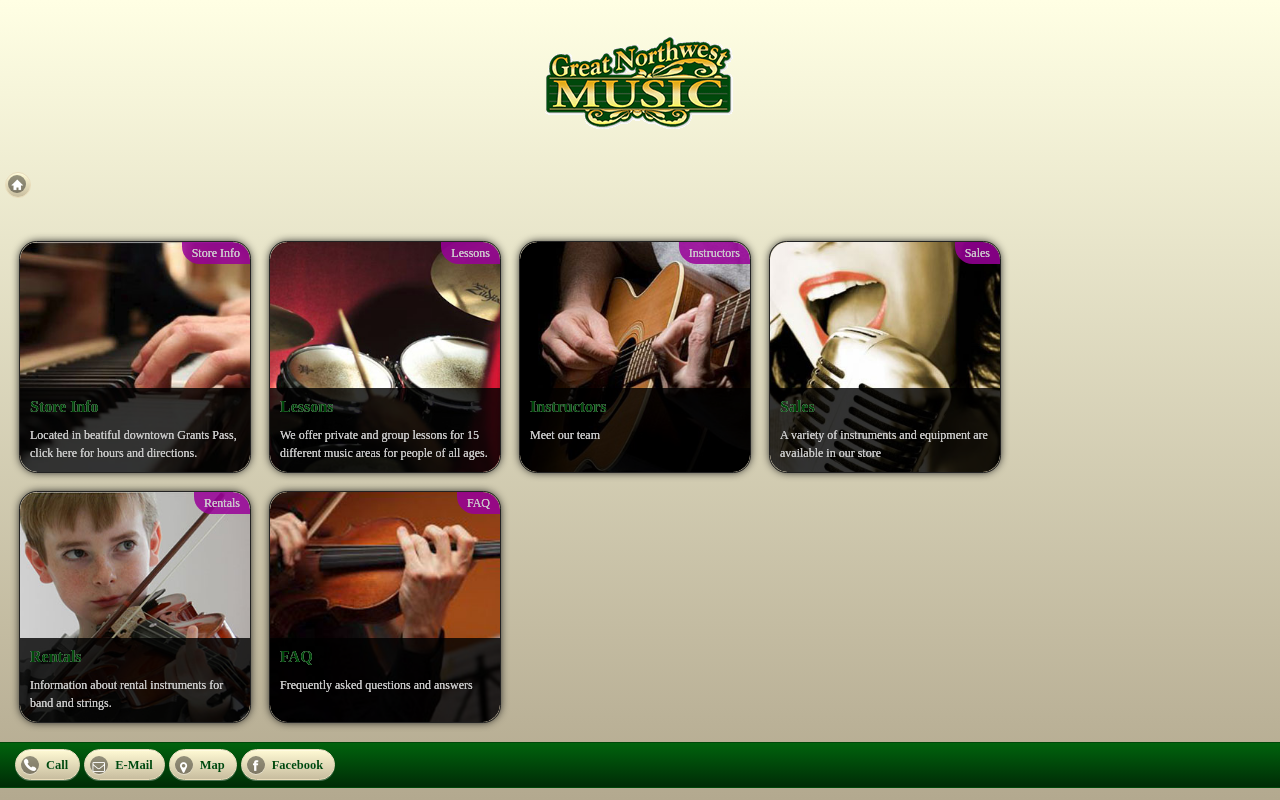
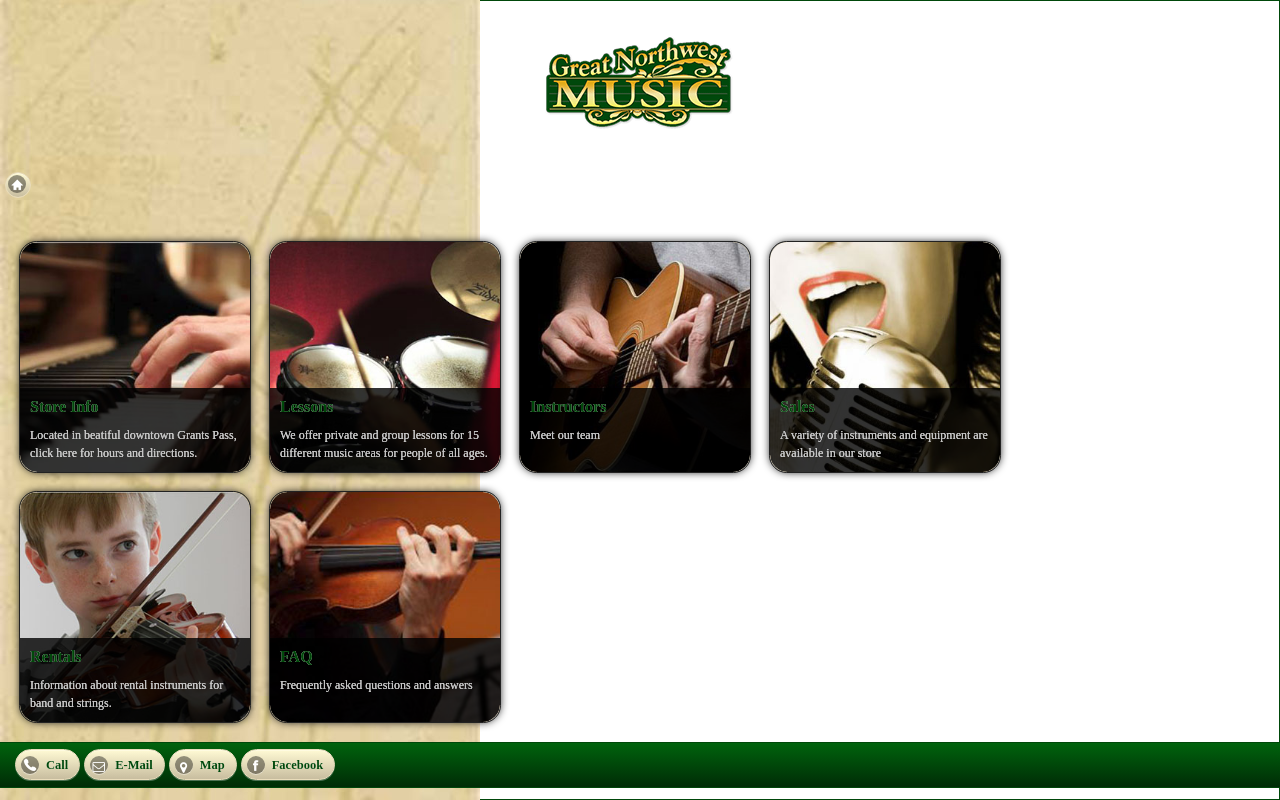
Before and after one commit to WebMasterAmy/gnwmcmobile, a PHP site: page / in a window 1280 px wide. Run offline with PHP 8.4, Linux system fonts and the light colour scheme; some libraries are stand-ins or nearby versions.

Commit message:
Background Image
Placed an image as the body background

```diff
--- a/css/gnwmc-mobile.css
+++ b/css/gnwmc-mobile.css
@@ -1,8 +1,17 @@
 @charset "utf-8";
 /* CSS Document */
 body .ui-footer .ui-header {
+
  white-space: normal;
- }#FAQ div h1 {
+ }
+
+body {
+	background-color: transparent;
+	background-image: url(../images/sidebar_background.jpg);
+	background-repeat: repeat-y;
+
+	}
+#FAQ div h1 {
 	white-space: normal;
 }
 h2#banner {
--- a/css/gnwmthemes.css
+++ b/css/gnwmthemes.css
@@ -54,17 +54,14 @@
 	border: 1px solid #00480a /*{a-body-border}*/;
 	color: #00480a /*{a-body-color}*/;
 	text-shadow: 0 /*{a-body-shadow-x}*/ 1px /*{a-body-shadow-y}*/ 0 /*{a-body-shadow-radius}*/ #ffffff /*{a-body-shadow-color}*/;
-	background: #e9dcba /*{a-body-background-color}*/;
-	background-image: -webkit-gradient(linear, left top, left bottom, from( #FFFFe4 /*{a-body-background-start}*/), to( #b3a98f /*{a-body-background-end}*/)); /* Saf4+, Chrome */
-	background-image: -webkit-linear-gradient( #FFFFe4 /*{a-body-background-start}*/, #b3a98f /*{a-body-background-end}*/); /* Chrome 10+, Saf5.1+ */
-	background-image:    -moz-linear-gradient( #FFFFe4 /*{a-body-background-start}*/, #b3a98f /*{a-body-background-end}*/); /* FF3.6 */
-	background-image:     -ms-linear-gradient( #FFFFe4 /*{a-body-background-start}*/, #b3a98f /*{a-body-background-end}*/); /* IE10 */
-	background-image:      -o-linear-gradient( #FFFFe4 /*{a-body-background-start}*/, #b3a98f /*{a-body-background-end}*/); /* Opera 11.10+ */
-	background-image:         linear-gradient( #FFFFe4 /*{a-body-background-start}*/, #b3a98f /*{a-body-background-end}*/);
+	background-color: transparent;
+	background-image: url(../images/sidebar_background_mobilep.jpg);
+	background-repeat: repeat-y;
 }
 .ui-overlay-a {
-	background-image: none;
-	border-width: 0;
+	background-color: transparent;
+	background-image: url(../images/sidebar_background_mobilep.jpg);
+	background-repeat: repeat-y;
 }
 .ui-body-a,
 .ui-body-a input,
--- a/index.html
+++ b/index.html
@@ -19,8 +19,8 @@
 
 <body>
 <div data-role="page" data-theme="a" id="Home" class="ListViews">
-	<h2 id="banner"><p>Great Nortwest Music</p></h2><!-- /header -->
-	<a href="index.html" data-role="button" data-inline="true" data-iconshadow="false" data-icon="home" data-iconpos="notext" data-rel="back" data-ajax="false"></a>
+	<h2 id="banner"><p>Great Nortwest Music</p></h2>
+	<a href="index.html" data-role="button" data-inline="true" data-iconshadow="false" data-icon="home" data-iconpos="notext" data-rel="back" data-ajax="false"></a><!-- /header -->
 	<div data-role="content">
 
         <ul data-role="listview" data-inset="true">
@@ -28,37 +28,31 @@
             	<img src="images/piano.JPG">
             	<h2>Store Info</h2>
                 <p>Located in beatiful downtown Grants Pass, click here for hours and directions.</p>
-                <p class="ui-li-aside">Store Info</p>
             </a></li>
         	<li><a href="#Lessons">
             	<img src="images/drums.JPG">
             	<h2>Lessons</h2>
                 <p>We offer private and group lessons for 15 different music areas for people of all ages.</p>
-                <p class="ui-li-aside">Lessons</p>
             </a></li>
         	<li><a href="#Instructors">
             	<img src="images/guitar.jpg">
             	<h2>Instructors</h2>
                 <p>Meet our team</p>
-                <p class="ui-li-aside">Instructors</p>
             </a></li>
         	<li><a href="#">
             	<img src="images/voice.JPG">
             	<h2>Sales</h2>
                 <p>A variety of instruments and equipment are available in our store</p>
-                <p class="ui-li-aside">Sales</p>
             </a></li>
         	<li><a href="#">
             	<img src="images/violin.jpg">
             	<h2>Rentals</h2>
                 <p>Information about rental instruments for band and strings.</p>
-                <p class="ui-li-aside">Rentals</p>
             </a></li>
         	<li><a href="#FAQ">
             	<img src="images/viola.JPG">
             	<h2>FAQ</h2>
                 <p>Frequently asked questions and answers</p>
-                <p class="ui-li-aside">FAQ</p>
             </a></li>
         </ul>
 
@@ -112,10 +106,8 @@
 <!--Lessons Page Begin -->
 <div data-role="page" data-theme="a" id="Lessons" class="ListViews">
 
-	<div data-role="header">
-		<h1>Lessons</h1>
-		<a href="index.html" data-shadow="false" data-iconshadow="false" data-icon="arrow-left" data-iconpos="notext" data-rel="back" data-ajax="false">Back</a>
-	</div><!-- /header -->
+	<h2 id="banner"><p>Great Nortwest Music</p></h2>
+	<a href="index.html" data-role="button" data-inline="true" data-iconshadow="false" data-icon="home" data-iconpos="notext" data-rel="back" data-ajax="false"></a><!-- /header -->
 
 	<div data-role="content">
 
@@ -225,10 +217,8 @@
 <!--Instructor Page Begin -->
 <div data-role="page" data-theme="a" id="Instructors" class="ListViews">
 
-	<div data-role="header">
-		<h1>Instructors</h1>
-		<a href="index.html" data-shadow="false" data-iconshadow="false" data-icon="arrow-left" data-iconpos="notext" data-rel="back" data-ajax="false">Back</a>
-	</div><!-- /header -->
+	<h2 id="banner"><p>Great Nortwest Music</p></h2>
+	<a href="index.html" data-role="button" data-inline="true" data-iconshadow="false" data-icon="home" data-iconpos="notext" data-rel="back" data-ajax="false"></a><!-- /header -->
 
 	<div data-role="content">
 
@@ -556,10 +546,8 @@
         </div>
 <div data-role="page" data-theme="a" id="FAQ" class="ListViews">
 
-	<div data-role="header">
-		<h1>Frequently Asked Questions</h1>
-		<a href="index.html" data-shadow="false" data-iconshadow="false" data-icon="arrow-left" data-iconpos="notext" data-rel="back" data-ajax="false">Back</a>
-	</div><!-- /header -->
+	<h2 id="banner"><p>Great Nortwest Music</p></h2>
+	<a href="index.html" data-role="button" data-inline="true" data-iconshadow="false" data-icon="home" data-iconpos="notext" data-rel="back" data-ajax="false"></a><!-- /header -->
 
 	<div data-role="content">
 
```
Also changed, not shown: images/sidebar_background_mobilep.jpg (added).
